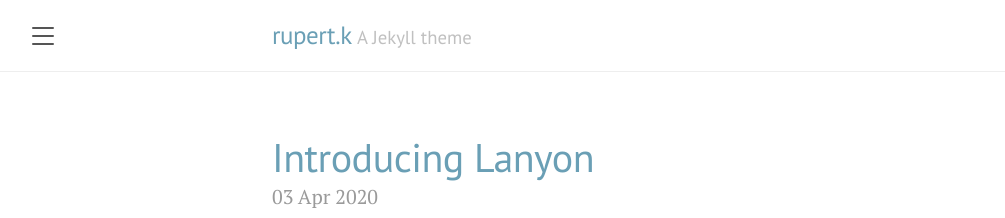
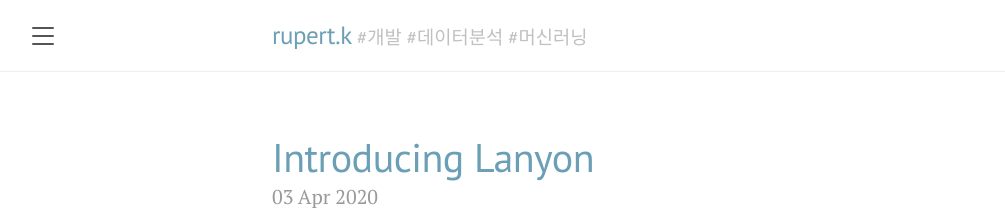
Before and after one commit to rupert-kim/blog, a Jekyll site: the page built from index.html, in a window 1280 px wide and 900 px high. Shown: the top 218 px of the window, without its empty margins (8-1013 px from the left). Built offline with Jekyll 4.4.1, drawn with Linux system fonts in a browser that asks for light colours; the list of posts is cut into pages by our own code.

Commit message:
update tagline

```diff
--- a/_config.yml
+++ b/_config.yml
@@ -1,6 +1,6 @@
 # Setup
 title:               rupert.k
-tagline:             'A Jekyll theme'
+tagline:             '#개발 #데이터분석 #머신러닝'
 description:         '일에서 재미를 찾아 다닙니다'
 url:                 https://blog.rupert.in
 baseurl:             ''
```
